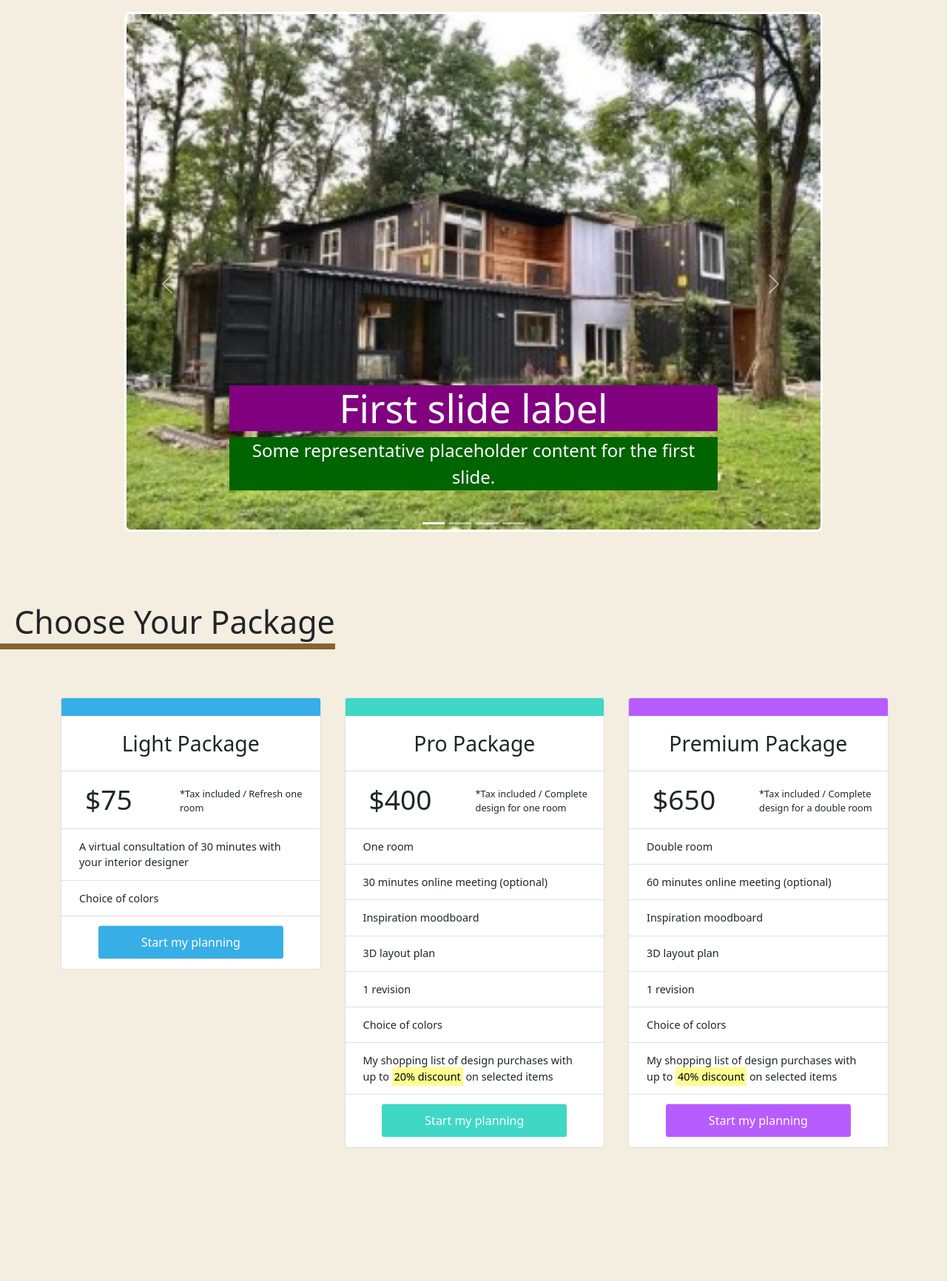
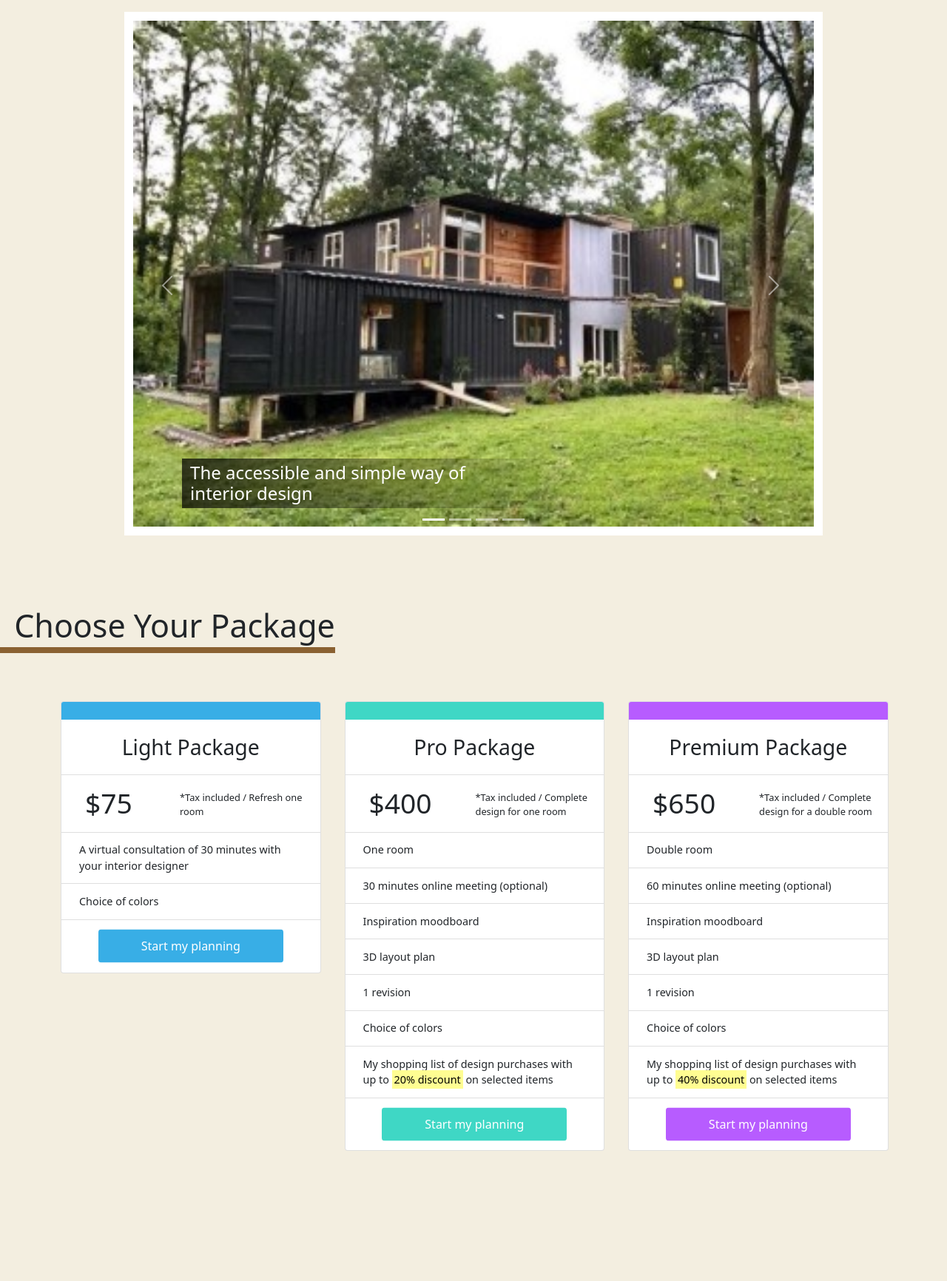
Before and after one commit to designerlinak/SMC_WebDesign3, a PHP site: page /homework/services.html in a window 1280 px wide. Shown: the part 68-1800 px from the top of the page at 74% size. Before the commit the page ends 1620 px from the top, so only its background shows below. Run offline with PHP 8.4, Linux system fonts and the light colour scheme.

Commit message:
Update on homework

```diff
--- a/week06/homework/css/services-styles.css
+++ b/week06/homework/css/services-styles.css
@@ -55,21 +55,49 @@ button, input, optgroup, select, textarea {
 }
 
 .carousel-text {
+    text-align: left;
     color: white;
-    font-size: 3.25rem;
-    background-color: purple;
+    font-size: 1.5rem;
+    font-weight: 300;
+    background: rgb(0,0,0);
+    background: linear-gradient(90deg, rgba(0, 0, 0, 0.711) 0%, rgba(255, 255, 255, 0) 100%);
+    position: absolute;
+    margin-left: -4rem;
+    margin-top: -4rem;
+    width: 80%;
+    padding: .3rem 0rem .3rem .7rem;
 }
 
 .carousel-para {
     color: white;
-    background-color: darkgreen;
-    font-size: 1.5rem;
+    font-size: .8rem;
+    border: 0.3rem solid white;
+    border-radius: 2rem;
+    width: 230px;
+    padding: 0.4rem;
+    font-weight: 600;
+    margin-left: -4rem;
+    margin-top: 20px;
 }
 
 .d-block {
     display: block!important;
-    border-radius: 0.5rem;
-    border: 0.2rem solid white;
+    border: 0.5rem solid white;
+}
+
+.carousel-indicators {
+    position: absolute;
+    right: 0;
+    bottom: 5px;
+    left: 0;
+    z-index: 2;
+    display: flex;
+    justify-content: center;
+    padding: 0;
+    margin-right: 15%;
+    margin-bottom: 1rem;
+    margin-left: 15%;
+    list-style: none;
 }
 
 .display-2 {
@@ -218,6 +246,10 @@ button, input, optgroup, select, textarea {
 
 
 @media (min-width: 480px) {
+    .container {
+        margin-bottom: 8rem;
+    }
+
     .row>* {
         flex-shrink: 0;
         width: 100%;
@@ -371,18 +403,24 @@ button, input, optgroup, select, textarea {
 
     .para-1 {
         font-size: 1.1rem;
+        margin-left: 9rem;
+        margin-top: -3.7rem;
     }
 
     .para-2 {
         font-size: 1.1rem;
-        margin-left: 16rem;
-        margin-top: -3.8rem;
+        margin-left: 8.7rem;
+        margin-top: -3.7rem;
     }
 
     .para-3 {
         font-size: 1.1rem;
-        margin-left: 16rem;
-        margin-top: -3.8rem;
+        margin-left: 8.7rem;
+        margin-top: -3.7rem;
+    }
+
+    .card-body {
+        padding: 1rem 0rem .5rem 2rem;
     }
 
     .card-middle {
@@ -410,7 +448,37 @@ button, input, optgroup, select, textarea {
 
 
 @media (min-width: 768px) {
+    .d-block {
+        display: block!important;
+        border: .65rem solid white;
+    }
 
+    .carousel-indicators {
+        bottom: 10px;
+    }
+
+    .para-1 {
+        font-size: 1rem;
+        margin-left: 8rem;
+        margin-top: -3rem;
+    }
+
+    .para-2 {
+        font-size: 1rem;
+        margin-left: 17rem;
+        margin-top: -3.7rem;
+    }
+
+    .para-3 {
+        font-size: 1rem;
+        margin-left: 17rem;
+        margin-top: -3.7rem;
+    }
+
+    .card-body {
+        flex: none;
+        padding: 1rem 1rem .5rem 2rem;
+    }
 
 
 
@@ -485,6 +553,23 @@ button, input, optgroup, select, textarea {
         height: 60px;
     }
 
+    .d-block {
+        border: .8rem solid white;
+    }
+
+    .card-body {
+        flex: none;
+        padding: 1rem 2rem .5rem 2rem;
+    }
+
+
+}
+
+
+@media (min-width: 1080px) {
+    .carousel-container {
+        margin: 2rem 5rem;
+    }
 
 }
 
@@ -566,6 +651,11 @@ button, input, optgroup, select, textarea {
         padding: .8rem 1rem;
     }
 
+    .card-body {
+        flex: none;
+        padding: 1rem 0rem .5rem 2rem;
+    }
+
 
 }
 
--- a/week06/homework/services.html
+++ b/week06/homework/services.html
@@ -67,32 +67,28 @@
                         <div class="carousel-item active">
                             <img src="../homework/images/carousel1.jpeg" class="d-block w-100" alt="carousel-1">
                             <div class="carousel-caption d-none d-md-block text-dark">
-                                <h5 class="carousel-text">First slide label</h5>
-                                <p class="carousel-para">Some representative placeholder content for the first slide.</p>
+                                <h5 class="carousel-text">The accessible and simple way of<br>interior design</h5>
                             </div>
                         </div>
 
                         <div class="carousel-item">
                             <img src="../homework/images/carousel2.jpeg" class="d-block w-100" alt="carousel-2">
                             <div class="carousel-caption d-none d-md-block text-dark">
-                                <h5 class="carousel-text">Second slide label</h5>
-                                <p class="carousel-para">Some representative placeholder content for the second slide.</p>
+                                <h5 class="carousel-text">The accessible and simple way of<br>interior design</h5>
                             </div>
                         </div>
 
                         <div class="carousel-item">
                             <img src="../homework/images/carousel3.jpeg" class="d-block w-100" alt="carousel-3">
                             <div class="carousel-caption d-none d-md-block text-dark">
-                                <h5 class="carousel-text">Third slide label</h5>
-                                <p class="carousel-para">Some representative placeholder content for the third slide.</p>
+                                <h5 class="carousel-text">The accessible and simple way of<br>interior design</h5>
                             </div>
                         </div>
 
                         <div class="carousel-item">
                             <img src="../homework/images/carousel4.jpeg" class="d-block w-100" alt="carousel-4">
                             <div class="carousel-caption d-none d-md-block text-dark">
-                                <h5 class="carousel-text">Fourth slide label</h5>
-                                <p class="carousel-para">Some representative placeholder content for the third slide.</p>
+                                <h5 class="carousel-text">The accessible and simple way of<br>interior design</h5>
                             </div>
                         </div>
                     </div>
```
